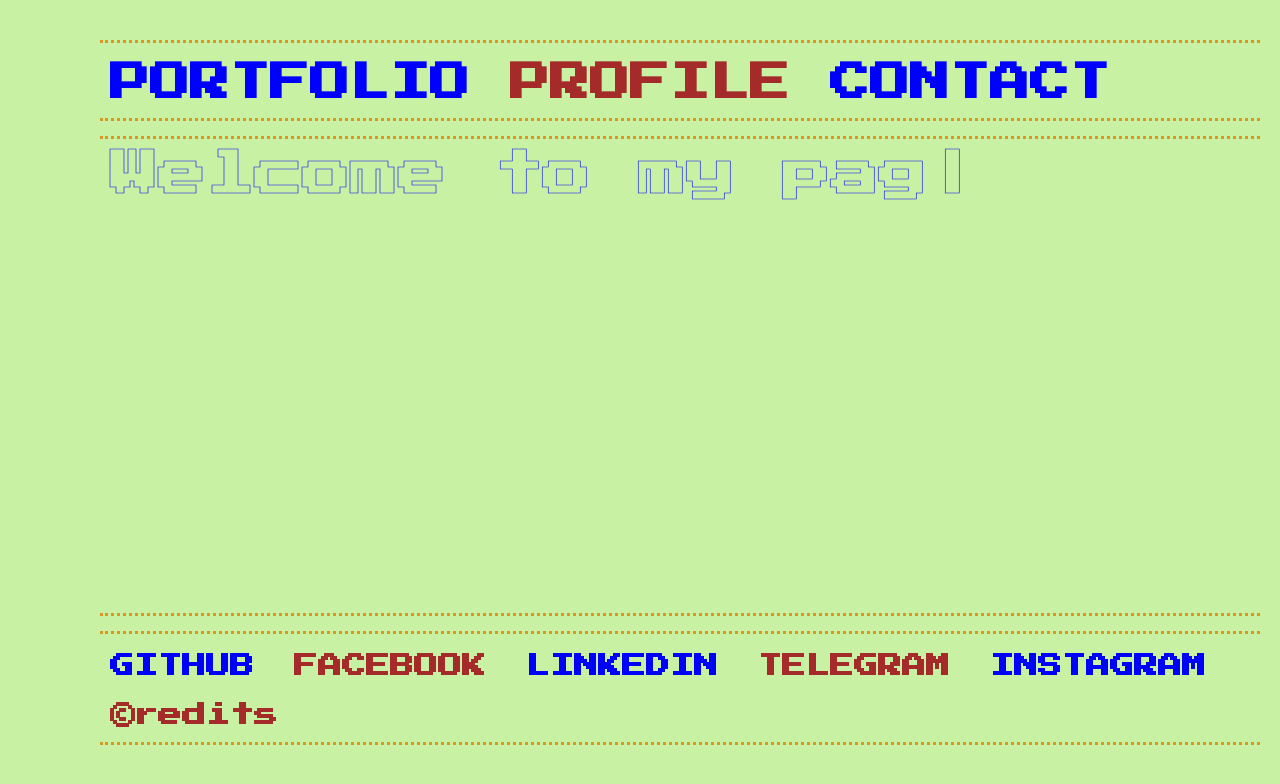
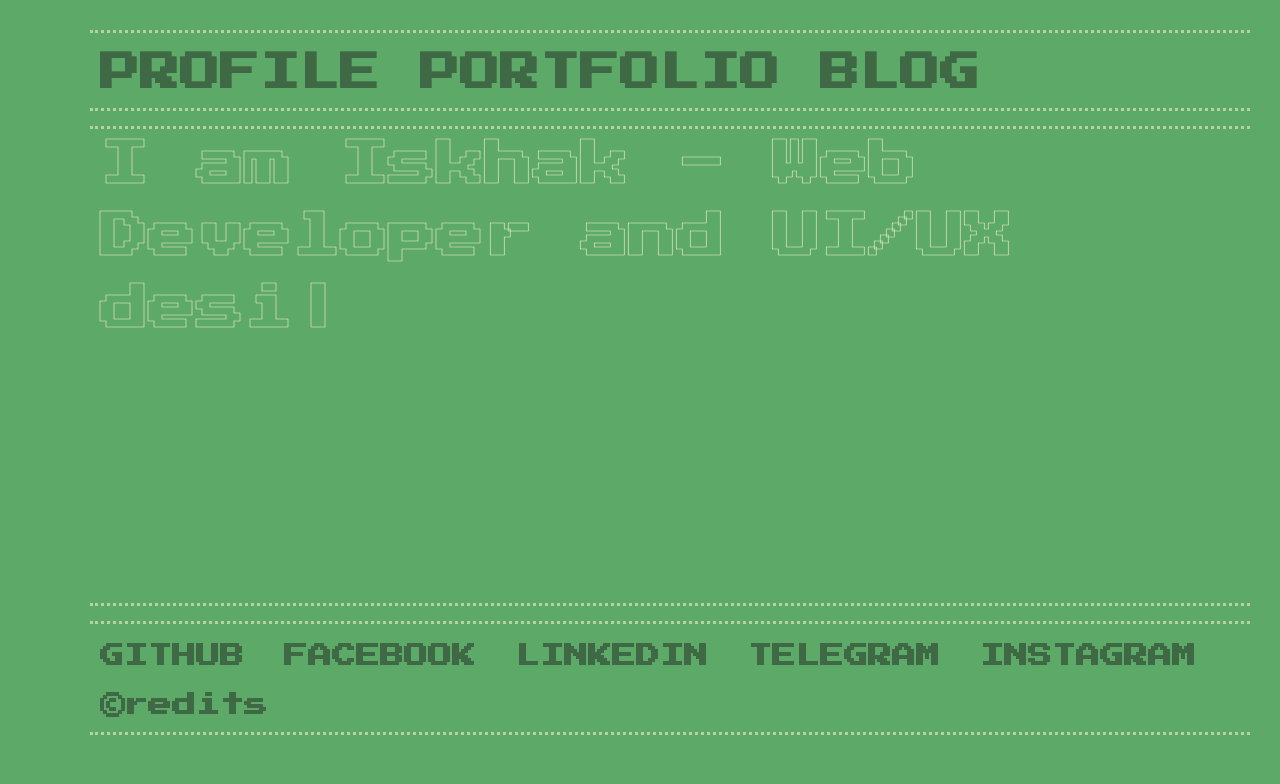
Before and after one commit to asanoviskhak/asanoviskhak.github.io, a React (Create React App) app: page /works in a window 1280 px wide. Shown: the top 784 px of the page. Built offline with nearby package versions, Linux system fonts and the light colour scheme.

Commit message:
Drastic changes in UI. Developed logic on the header links. Added relevant information in Potfolio

```diff
--- a/package.json
+++ b/package.json
@@ -13,6 +13,7 @@
     "react": "^17.0.1",
     "react-bootstrap": "^1.4.0",
     "react-dom": "^17.0.1",
+    "react-router-dom": "^5.2.0",
     "react-script-tag": "^1.1.2",
     "react-scripts": "4.0.0",
     "typewriter-effect": "^2.13.1",
--- a/src/App.js
+++ b/src/App.js
@@ -2,31 +2,57 @@
 import React, {useState, Suspense} from 'react';
 import Intro from './components/intro';
 import Footer from './components/footer';
+
 // import 'bootstrap/dist/css/bootstrap.min.css';
 import './App.scss';
-
+const Profile = React.lazy(()=>import('./components/profile'));
 const Portfolio = React.lazy(()=>import('./components/portfolio'));
 
+
+
 function App() {
-  const [portfolio, setPortfolio] = useState(false);
+  const [state, setState] = useState(0);
+
+  var lst = ["i-profile", "i-portfolio", "i-blog"]
+
+  function handleChange(st){
+    if (state===st){
+      setState(0);
+      document.getElementById(lst[st-1]).classList.remove("active");
+    }
+    else {
+      setState(st);
+      document.getElementById(lst[st-1]).classList.add("active");
+      for(var i=0; i<lst.length; i++){
+        if (i!==st-1) document.getElementById(lst[i]).classList.remove("active");
+      }
+    }
+  }
+
   return (
     <div>
       <div className="wrapper">
         <div className="box header">
             <ul>
-                <li className="i-portfolio" id="pfolio"><a href="#" onClick={()=>{setPortfolio(!portfolio)}}>PORTFOLIO</a></li>
-                <li className="i-profile"><a href="/">PROFILE</a></li>
-                <li className="i-contact"><a href="mailto:iskhak@iskhakasan.tech">CONTACT</a></li>
+              {/* eslint-disable-next-line jsx-a11y/anchor-is-valid */}
+              <li className="i-profile" id="i-profile" onClick={()=>{handleChange(1)}}>PROFILE</li>
+              {/* eslint-disable-next-line jsx-a11y/anchor-is-valid */}
+              <li className="i-portfolio" id="i-portfolio" onClick={()=>{handleChange(2)}}>PORTFOLIO</li>
+              <li className="i-contact" id="i-blog"><a href="/">BLOG</a></li>
             </ul>
         </div>
-        {!portfolio && <Intro portf={portfolio}/>}
-        {portfolio &&
+        {(!state && <Intro/>)}
+        {state===1 &&
+          <Suspense fallback={<div>Loading...</div>}>
+            <Profile/>
+          </Suspense>}
+        {state===2 &&
           <Suspense fallback={<div>Loading...</div>}>
             <Portfolio/>
           </Suspense>}
         <Footer/>
       </div>
-      <div className="sidetext">Iskhak Asanov | Web & Mobile Software Developer</div>
+      <div className="sidetext">💻 Iskhak Asanov | Web & Mobile Software Developer</div>
     </div>
   );
 }
--- a/src/App.scss
+++ b/src/App.scss
@@ -3,18 +3,34 @@
 $min_font: 18;
 $max_font: 48;
 :root{
-    --primary: blue;
-    --backgr: #c9f1a3;
-    --secondary:  #d79922;
+    --primary: #FAF1CF;
+    --secondary:#3F6844;
+    --backgr: #5DAA68;
+    --border: #FAF1CF90;
+    --shadow:#FAF1CF70;
+    --info:#3F684495;
     cursor: url("./components/images/cursor.png"), auto;
  }
+//  --primary: #05386b;
+//     --secondary: #edf5e1;
+//     --backgr: #5cdb95;
+//     --border: #8ee4af;
+//     --shadow: #379683;
+//     --info: #379683;
+
+// --primary:#6fb3b8;
+//     --secondary:  #388087;
+//     --backgr: #f6f6f2;
+//     --border: #badfe7;
+//     --shadow: #badfe7;
+//     --info: #379683;
 
  body {
   /* background-image: url("./components/images/p-texture2.jpg");
   background-size: contain;
   background-position: center center; */
-   margin: 40px;
-   background-color: var(--backgr);
+   margin: 30px;
+   background: var(--backgr);
    font-family:'Press Start 2P', cursive ;
  }
 
@@ -27,7 +43,7 @@
 
 .header {
   display: flex;
-  color: black;
+  color: var(--secondary);
   grid-area: header;
   text-decoration: none;
   font-size: 2.5rem;
@@ -35,12 +51,13 @@
 }
 
 .footer {
+  color: var(--secondary);
   display: flex;
   grid-area: footer;
   flex-direction: row;
 }
 
- .main_name{
+.main_name{
   font-size: #{$max_font}px;
    font-weight: 700;
    line-height: 1.5em;
@@ -56,9 +73,10 @@
   height: calc(100vh - 80px);
   display: grid;
   grid-template-columns: repeat(1, 1fr);
-  grid-template-rows: 0.15fr 1fr 0.1fr;
+  grid-template-rows: 0.15fr 0.05fr 1fr 0.1fr;
   grid-template-areas:
     "header"
+    "content"
     "content"
     "footer";
 }
@@ -74,47 +92,39 @@
      margin-right: 40px;
      margin-top: 20px;
      margin-bottom: 5px;
-     color: rgba(0, 0, 0, 0);
      transition: text-shadow 0.15s ease-in-out, transform 0.15s ease-in-out;
+     cursor: url("./components/images/pointer.png"), auto;
    }
    li:hover{
      /* color: var(--secondary); */
      /* -webkit-text-stroke: 1px var(--primary); */
-     transform: translate(-2px, -2px);
-     text-shadow: 5px 5px var(--secondary);
+     transform: translate(-3px, -3px);
+     text-shadow: 5px 5px var(--shadow);
    }
-   li:nth-child(2n){
-    color: brown;
-   }
-   li:nth-child(2n+1){
-    color:blue;
+   .active{
+    transform: translate(-1.5px, -1.5px);
+    text-shadow: 2.5px 2.5px var(--shadow);
    }
 
-   .i-portfolio{
-     cursor: url("./components/images/portfolio-min.png"), auto;
-   }
-   .i-profile{
-     cursor: url("./components/images/profile-min.png"), auto;
-   }
-   .i-contact{
-     cursor: url("./components/images/email-min.png"), auto;
-   }
  .box {
    padding: 0px 10px 10px 10px;
    margin-bottom: 15px;
    /* border: 3px solid; */
    border-style: dotted none;
    border-width: 3px;
-   border-color: var(--secondary);
+   border-color: var(--border);
  }
-
+ .p-title{
+   margin-top: 30px;
+   margin-bottom: -5px;
+   color: var(--info);
+ }
  .sidetext{
    font-family: 'Work Sans', sans-serif;
    font-weight: 500;
    position: fixed;
    top: 130px;
    writing-mode: vertical-rl;
-   text-orientation: mixed;
    -webkit-animation: marquee 16s linear infinite;
     font-size: 18px;
     font-kerning: auto;
@@ -125,16 +135,15 @@
  }
  @-webkit-keyframes marquee {
    from {
-     transform: translate(0, -150%);
+     transform: translate(0, -170%);
    }
    to {
-     transform: translate(0, 150%);
+     transform: translate(0, 170%);
    }
  }
 
  .social{
    font-size: 1.5rem;
-   cursor: url("./components/images/pointer.png"), auto;
  }
  .credits{
    display: block;
@@ -160,16 +169,6 @@
    display: none;
  }
 
- #blinker{
-   animation: blinkingText 1.2s infinite;
- }
- @keyframes blinkingText{
-   0%{     color: var(--primary);    }
-   49%{    color: var(--primary); }
-   60%{    color: transparent; }
-   99%{    color:transparent;  }
-   100%{   color: var(--primary);    }
- }
 
  .portfolio{
     display: flex;
@@ -206,7 +205,7 @@
   font-family: 'Work Sans', sans-serif;
   font-weight: 500;
   color: #fff;
-  background-color: var(--primary);
+  background-color: var(--secondary);
 }
 h5{
   font-family: 'Work Sans', sans-serif;
@@ -217,17 +216,18 @@
 .card{
   margin-top: 25px;
   padding: 15px 30px 25px 30px;
-  background-color: white;
+  background-color: var(--primary);
   border-width: 3px;
   border-style: solid;
-  border-color: var(--secondary);
+  border-color: var(--border);
   transition: box-shadow 0.15s ease-in-out, transform 0.15s ease-in-out;
 }
 
 .card:hover{
   transform: translate(-5px, -5px);
-  box-shadow: 8px 8px#39115f70;
+  box-shadow: 8px 8px var(--secondary);
 }
+
 
 h4{
   line-height: 1.5rem;
@@ -235,8 +235,8 @@
 
 .buttn{
   border-style: solid;
-  border-color: var(--primary);
-  color: var(--primary);
+  border-color: var(--secondary);
+  color: var(--secondary);
   padding: 12px 18px;
   background-color: #00000000;
   font-family:'Press Start 2P', cursive ;
@@ -245,7 +245,7 @@
 }
 
 .buttn:hover{
-  color: white;
+  color: var(--primary);
   background-color: var(--secondary);
   border-color: #00000000;
 }
@@ -268,6 +268,7 @@
   li {
     float: none;
     margin-top: 10px;
+    margin-right: 25px;
   }
    li:hover{
      /* color: var(--secondary); */
@@ -277,15 +278,15 @@
    }
   .header{
     padding: 15px 0 15px 0px;
-    line-height: 2.5rem;
-    font-size: 1.5rem;
+    line-height: 1.5rem;
+    font-size: 1rem;
   }
   ul{
    margin-left: 30px;
-    text-align: center;
+   text-align: center;
   }
   .box{
-    padding: 10px 0 10px 0;
+    padding: 15px 0 15px 0;
     margin-bottom: 15px;
   }
   .content{
@@ -299,14 +300,11 @@
   .footer{
     padding: 15px 0;
     text-align: center;
-    font-size: 0.8rem;
+    font-size: 0.6rem;
   }
   .social{
-    font-size: 1rem;
-    line-height: 2.5rem;
-  }
-  .credits{
-    line-height: 0.5rem;
+    font-size: 0.6rem;
+    line-height: 1rem;
   }
   .work{
     width: 280px;
--- a/src/components/intro.js
+++ b/src/components/intro.js
@@ -9,15 +9,20 @@
                 <span className="main_name" id="main_title">
                     <Typewriter
                         options={{
-                            strings: ['Hey there!', 'Welcome to my page!', 'If you want to see my works, please go to Portfolio ...', 'And if you want to contact me, just go to Contact page'],
+                            strings: [  'Hey there!',
+                                        'I am Iskhak - Web Developer and UI/UX designer with 2 years of experience',
+                                        'You can learn about me more in Profile section',
+                                        'Want to see my works?',
+                                        'Go to Portfolio',
+                                        'Or want to contact me?',
+                                        'Easy. Click on the links below'],
                             autoStart: true,
-                            delay: 100,
+                            delay: 60,
                             deleteSpeed: 10,
                             loop: true,
                         }}
                     />
                 </span>
-                {/* <span className="main_name" id="blinker">|</span> */}
             </div>
         );
     }
--- a/src/components/portfolio.js
+++ b/src/components/portfolio.js
@@ -4,8 +4,14 @@
 export default class Portfolio extends Component{
     render(){
         return (
-            <div className="box portfolio">
-                <Works/>
+
+            <div className="box">
+            <h3 className="p-title">My works:</h3>
+                <div className="portfolio">
+                    <Works/>
+                    <script async src="https://comments.app/js/widget.js?3" data-comments-app-website="ImC35nOh" data-limit="6"/>
+                </div>
+
             </div>
         )
     }
--- /dev/null
+++ b/src/components/profile.js
@@ -0,0 +1,9 @@
+import {Component} from 'react';
+
+export default class Profile extends Component{
+    render(){
+        return(
+            <div>Hello World</div>
+        );
+    }
+}
--- a/src/components/works.js
+++ b/src/components/works.js
@@ -1,45 +1,46 @@
-import React,{Component} from 'react';
+import React,{useState} from 'react';
 import { Card, Badge } from 'react-bootstrap';
 import email_min from './images/email-min.png';
 
 var pfolio = new Map();
 pfolio=[
     "achimera",{
-        "image": email_min,
+        "image": "",
         "type":"Full-stack",
         "title":"Website for Achimera",
-        "description": "Some quick example text to build on the card title and make up the bulk of the card's content",
-        "url":"#"
+        "description": "Website to show the table with the list of those who need a help or who can help in the pandemic situation.",
+        "url":"https://achimera.team"
     },
-    "bulut",{
-        "image": email_min,
+    "leaf",{
+        "image": "",
         "type":"Full-stack",
-        "title":"Hello World!",
-        "description": "Some quick example text to build on the card title and make up the bulk of the card's content",
-        "url":"#"
+        "title":"Website for Leaf OCS",
+        "description": "Introductory website for the Organic Cleaning company in Bellevue, Washington.",
+        "url":"https://leafocs.com"
+    },
+    "ask",{
+        "image": "",
+        "type":"Full-stack",
+        "title":'Website for Consulting Company "Ask"',
+        "description": "Website where customers are able to contact with company's staff, alongside learn about programs the company offer.",
+        "url":"https://ask.kg"
     },
     "achimera",{
-        "image": email_min,
-        "type":"Full-stack",
-        "title":"Website for Achimera",
-        "description": "Some quick example text to build on the card title and make up the bulk of the card's content",
-        "url":"#"
-    },
-    "achimera",{
-        "image": email_min,
-        "type":"Full-stack",
-        "title":"Website for Achimera",
-        "description": "Some quick example text to build on the card title and make up the bulk of the card's content",
+        "image": "",
+        "type":"UI/UX",
+        "title":'Carpooling application "KETTIK"',
+        "description": 'UI and UX design for mobile app "KETTIK", currently deprecated',
         "url":"#"
     },
 
 ]
 
-export default class Works extends Component{
-    render(){
+export default function Works() {
+    const [state, setState] = useState(0);
     return (
         pfolio.map((value)=>(
             (value.title) ?
+            <div>
                 <div className="work">
                     <Card>
                         <Card.Img variant="top" src={value.image} />
@@ -51,13 +52,14 @@
                                 {value.description}
                                 </h5>
                             </Card.Text>
-                                <button className="buttn"><a href={value.url}>View site</a></button>
+                            <button className="buttn" onClick={()=>{(state===1)?setState(0):setState(1)}}><a rel="noreferrer" target="_blank" href={value.url}>View site</a></button>
                         </Card.Body>
                     </Card>
+                </div>
+
             </div>
                 :
                 ""
         ))
     )
 }
-}
--- a/src/index.js
+++ b/src/index.js
@@ -4,7 +4,7 @@
 
 ReactDOM.render(
   <React.StrictMode>
-    <App />
+      <App />
   </React.StrictMode>,
   document.getElementById('root')
 );
```
Also changed, not shown: 2 other files (tests, documents, lock files or other folders). Lines whose indentation alone changed are shown as unchanged.
